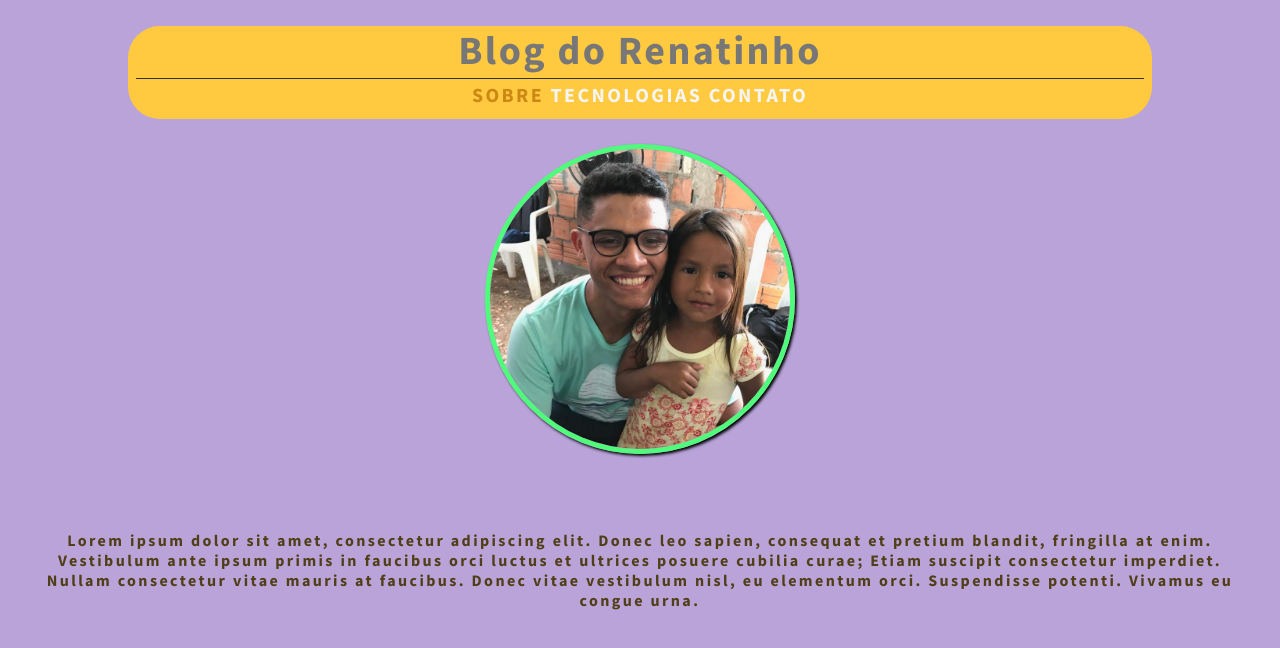
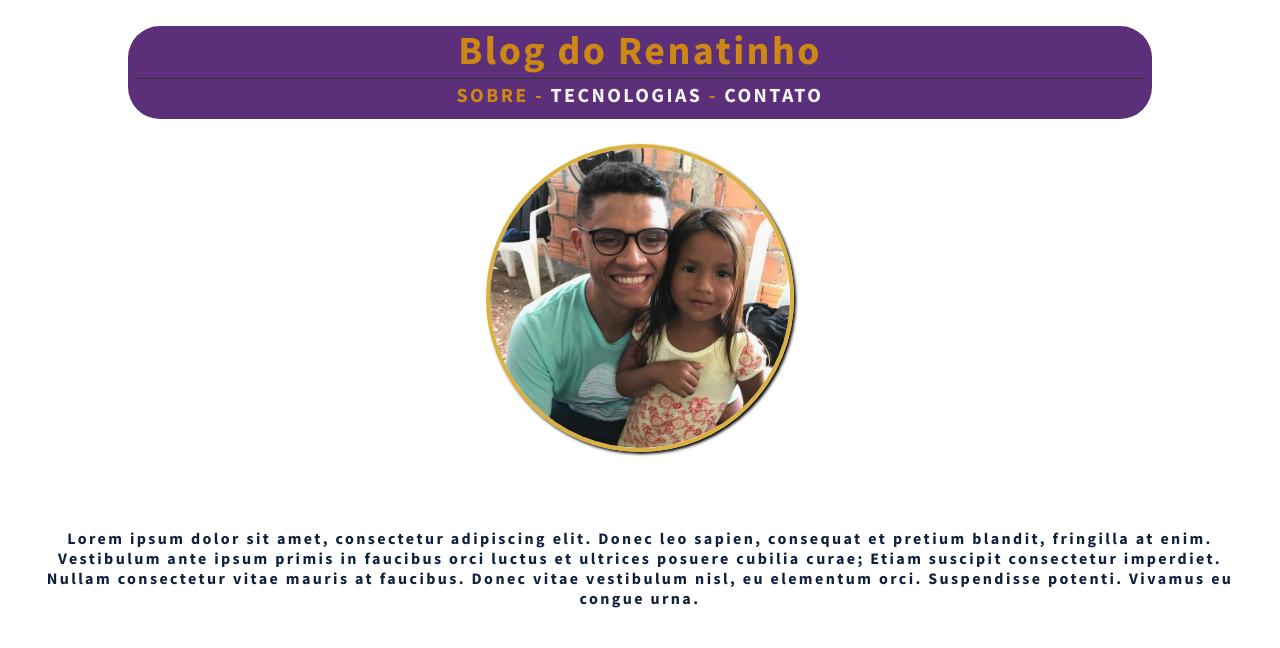
Before and after one commit to renatormsilva/renatormsilva.github.io, a plain HTML site: page index.html in a window 1280 px wide. Drawn offline with Linux system fonts and the light colour scheme.

Commit message:
feat: style change

```diff
--- a/index.html
+++ b/index.html
@@ -13,8 +13,8 @@
         </div>
 
         <div class="tags">
-            <a href="#" id="now">SOBRE</a>
-            <a href="#">TECNOLOGIAS</a>
+            <a href="#" id="now">SOBRE</a> -
+            <a href="#">TECNOLOGIAS</a> -
             <a href="#">CONTATO</a>
         </div>
 
--- a/style.css
+++ b/style.css
@@ -5,23 +5,21 @@
     margin: 0;
 }
 body {
-    background-color:#B9A3D9;
+    background-color:#ffffff;
     font-family: 'Source Sans Pro', sans-serif;
 }
 
 header {
-    background-color: #FFCA40;
+    background-color:#5b2f79;
     border-radius: 32px;
     padding: 8px;
     text-align: center;
     font-weight: bold;
     margin: 2% 10%;
     font-size: 20px;
-    color:#777;
+    color: #CC8714;
     letter-spacing: 2.4px;
     line-height: 32px;
-
-
 }
 
 
@@ -40,6 +38,7 @@ header {
 
 }
 
+
 .tags a:hover {
     color: #CC8714;
     font-size: 24px;
@@ -52,7 +51,7 @@ header {
     height: 300px;
     width: 300px;
     margin-bottom: 32px;
-    border: 5px solid #50fa7b;
+    border: 4px solid #dab03e;
     object-fit: cover;
     box-shadow: 2px 2px 3px
 
@@ -73,6 +72,6 @@ header {
 }
 
 .letters p {
-    color: #503f16;
+    color: #10203d;
     font-weight: normal;
 }
```
